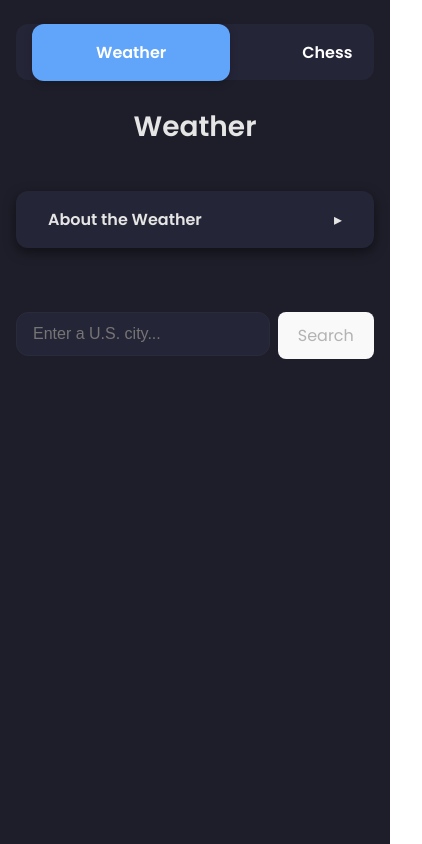
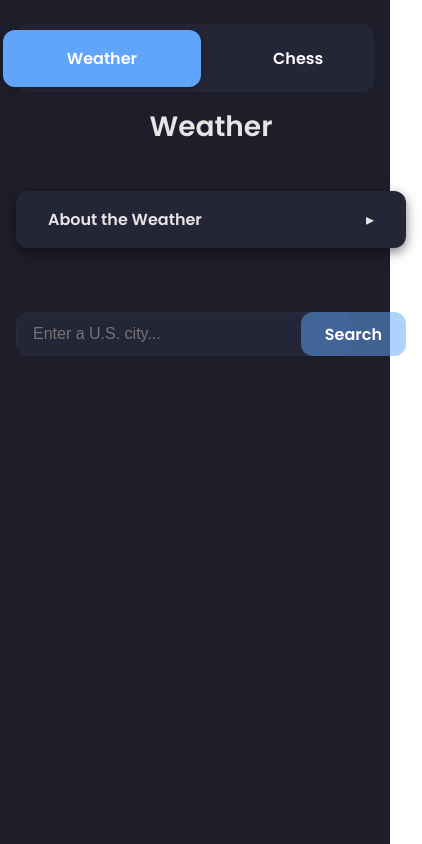
Before and after one commit to HendrixG/weather-app, a React (Vite) app: page / in a window 390 px wide. Shown: the whole page, 422 px wide, since content can reach past the window. Built offline with nearby package versions, Linux system fonts and the light colour scheme.

Commit message:
Touching up!

```diff
--- a/src/App.css
+++ b/src/App.css
@@ -30,29 +30,46 @@
 /*────────────────────────────────────
   Global & Base Layout
 ────────────────────────────────────*/
-* { box-sizing: border-box; }
-html, body { height: 100%; margin: 0; }
+html, body {
+  margin: 0;
+  padding: 0;
+  min-height: 100vh;
+  background: var(--bg);
+}
+
 body {
   display: flex;
   justify-content: center;
   align-items: flex-start;
-  background: var(--bg);
   color: var(--text);
   font-family: var(--font);
   line-height: 1.6;
 }
 
+/* remove default focus outlines & iOS tap highlight */
+input:focus,
+button:focus {
+  outline: none;
+}
+input,
+button {
+  -webkit-tap-highlight-color: transparent;
+}
+
 /*────────────────────────────────────
-  Fixed Nav
+  Fixed Nav (desktop)
 ────────────────────────────────────*/
 .tabs {
   position: fixed;
   top: 24px;
-  left: 50%;
-  transform: translateX(-50%);
+  left: var(--space);
+  right: var(--space);
+  max-width: calc(768px - 2 * var(--space));
+  margin: 0 auto;
   height: var(--nav-height);
   display: flex;
   align-items: center;
+  justify-content: center;
   background: var(--bg-card);
   border-radius: var(--radius);
   gap: var(--space-sm);
@@ -69,11 +86,27 @@ body {
   cursor: pointer;
   transition: background-color 0.2s, color 0.2s, box-shadow 0.2s;
 }
-.tab:hover { background: var(--bg-muted); color: var(--text); }
+.tab:hover {
+  background: var(--bg-muted);
+  color: var(--text);
+}
 .tab.active {
   background: var(--accent);
   color: #fff;
   box-shadow: 0 2px 8px rgba(0,0,0,0.2);
+}
+
+/*────────────────────────────────────
+  Fixed Nav (mobile)
+────────────────────────────────────*/
+@media (max-width: 600px) {
+  .tabs {
+    left: var(--space-sm);
+    right: var(--space-sm);
+    max-width: calc(100% - 2 * var(--space-sm));
+    padding: 6px var(--space-sm);
+    gap: var(--space-xs);
+  }
 }
 
 /*────────────────────────────────────
@@ -111,7 +144,9 @@ body {
   position: absolute;
   right: var(--space);
 }
-.info-card[open] summary::after { content: '▾'; }
+.info-card[open] summary::after {
+  content: '▾';
+}
 .info-card p {
   padding: 0 var(--space) var(--space);
   margin: 0;
@@ -169,8 +204,16 @@ h1 {
   cursor: pointer;
   transition: color 0.2s;
 }
-.clear-button:hover { color: var(--accent); }
+.clear-button:hover {
+  color: var(--accent);
+}
+
+/*────────────────────────────────────
+  Search Button
+────────────────────────────────────*/
 .search-button {
+  position: relative;
+  z-index: 2;
   padding: 0 1.5rem;
   border: none;
   border-radius: var(--radius);
@@ -180,8 +223,13 @@ h1 {
   cursor: pointer;
   transition: background-color 0.2s;
 }
-.search-button:disabled { background: rgba(96,165,250,0.5); cursor: not-allowed; }
-.search-button:hover:not(:disabled) { background: var(--accent-hover); }
+.search-button:disabled {
+  background: rgba(96,165,250,0.5);
+  cursor: not-allowed;
+}
+.search-button:hover:not(:disabled) {
+  background: var(--accent-hover);
+}
 
 /*────────────────────────────────────
   Suggestions Dropdown
@@ -189,13 +237,13 @@ h1 {
 .suggestions-container {
   position: absolute;
   top: calc(100% + var(--space-xs));
-  left: 0; right: 0;
+  left: 0;
+  width: 100%;
   background: var(--bg-card);
   border: 1px solid var(--bg-muted);
   border-radius: var(--radius);
   box-shadow: 0 4px 12px rgba(0,0,0,0.3);
-  overflow: hidden;
-  z-index: 1000;
+  z-index: 1;
 }
 .suggestions-close {
   position: absolute;
@@ -209,7 +257,9 @@ h1 {
   padding: 0;
   line-height: 1;
 }
-.suggestions-close:hover { color: var(--accent); }
+.suggestions-close:hover {
+  color: var(--accent);
+}
 .suggestions {
   list-style: none;
   margin: 0;
@@ -223,8 +273,13 @@ h1 {
   cursor: pointer;
   transition: background-color 0.2s, color 0.2s;
 }
-.suggestions li:last-child { border-bottom: none; }
-.suggestions li:hover { background: var(--bg-muted); color: var(--accent); }
+.suggestions li:last-child {
+  border-bottom: none;
+}
+.suggestions li:hover {
+  background: var(--bg-muted);
+  color: var(--accent);
+}
 
 /*────────────────────────────────────
   Weather Card Container
@@ -246,9 +301,15 @@ h1 {
   position: relative;
   transition: transform 0.2s;
 }
-.weather-card:hover { transform: translateY(-4px); }
-.weather-card h2 { margin-bottom: var(--space-md); }
-.weather-card p { margin: var(--space-xs) 0; }
+.weather-card:hover {
+  transform: translateY(-4px);
+}
+.weather-card h2 {
+  margin-bottom: var(--space-md);
+}
+.weather-card p {
+  margin: var(--space-xs) 0;
+}
 .remove-btn {
   position: absolute;
   top: var(--space-sm);
@@ -260,7 +321,9 @@ h1 {
   cursor: pointer;
   transition: color 0.2s;
 }
-.remove-btn:hover { color: var(--accent); }
+.remove-btn:hover {
+  color: var(--accent);
+}
 
 /*────────────────────────────────────
   Forecast Strip (F)
@@ -305,7 +368,9 @@ h1 {
   cursor: pointer;
   font-weight: 600;
 }
-.api-logs summary:hover { background: var(--bg-card); }
+.api-logs summary:hover {
+  background: var(--bg-card);
+}
 .api-logs[open] summary {
   border: 1px solid var(--accent);
   color: var(--accent);
@@ -323,7 +388,7 @@ h1 {
 }
 
 /*────────────────────────────────────
-  Chess Layout
+  Chess Layout & Board Sizing
 ────────────────────────────────────*/
 .chess-layout {
   display: flex;
@@ -339,16 +404,18 @@ h1 {
     align-items: flex-start;
   }
 }
-
-/*────────────────────────────────────
-  Chessboard Sizing
-────────────────────────────────────*/
-/* wrapper for the chessboard — fluid from 240px up to 600px */
+/* fluid board from 240px up to 600px */
 .chess-area {
   width: clamp(240px, 80vw, 600px);
   margin: 0 auto var(--space-lg);
   touch-action: none;
   overscroll-behavior: contain;
+}
+/* force react-chessboard to fill the wrapper */
+.react-chessboard__board {
+  width: 100% !important;
+  aspect-ratio: 1 / 1;
+  height: auto !important;
 }
 
 /*────────────────────────────────────
@@ -378,7 +445,9 @@ h1 {
   transition: background-color 0.2s;
   margin-bottom: var(--space-md);
 }
-.btn:hover { background: var(--accent-hover); }
+.btn:hover {
+  background: var(--accent-hover);
+}
 .btn-outline {
   background: var(--bg-card);
   color: var(--accent);
@@ -401,7 +470,8 @@ h1 {
   width: 100%;
   border-collapse: collapse;
 }
-.move-history th, .move-history td {
+.move-history th,
+.move-history td {
   padding: var(--space-sm);
   border-bottom: 1px solid var(--bg-muted);
 }
@@ -430,13 +500,7 @@ h1 {
     padding-bottom: var(--space-lg);
     text-align: center;
   }
-  .tabs {
-    width: calc(100% - 2 * var(--space-sm));
-    left: 50%;
-    transform: translateX(-50%);
-    padding: 6px var(--space-sm);
-    gap: var(--space-xs);
-  }
+  /* tabs already handled above */
   h1 {
     font-size: 1.75rem;
     margin-bottom: var(--space-md);
@@ -499,11 +563,13 @@ h1 {
     overflow-x: auto;
     box-shadow: inset 0 -2px 4px rgba(0,0,0,0.2);
   }
-  .move-history th, .move-history td {
+  .move-history th,
+  .move-history td {
     padding: var(--space-xs) var(--space-sm);
     font-size: 0.875rem;
   }
-  .chess-layout h1, .move-history h2 {
+  .chess-layout h1,
+  .move-history h2 {
     font-size: 1.5rem;
   }
 }
--- a/src/components/SearchBar.jsx
+++ b/src/components/SearchBar.jsx
@@ -1,3 +1,4 @@
+// src/SearchBar.jsx
 import React, { useState, useEffect, useRef } from 'react'
 
 export default function SearchBar({ onSearch, placeholder }) {
@@ -10,11 +11,12 @@ export default function SearchBar({ onSearch, placeholder }) {
   useEffect(() => {
     if (!query) {
       setSuggestions([])
+      setShowSuggestions(false)
       return
     }
     clearTimeout(debounceRef.current)
     debounceRef.current = setTimeout(() => {
-      if (abortCtrlRef.current) abortCtrlRef.current.abort()
+      abortCtrlRef.current?.abort()
       const ctrl = new AbortController()
       abortCtrlRef.current = ctrl
 
@@ -26,13 +28,11 @@ export default function SearchBar({ onSearch, placeholder }) {
         .then(res => res.json())
         .then(json => {
           const rawResults = json.results || []
-          // only U.S. cities, no state-level entries
           const filtered = rawResults.filter(r =>
             r.country_code === 'US' && r.feature_code !== 'ADM1'
           )
           const mapped = filtered.map(r => ({
             display: `${r.name}, ${r.admin1}`,
-            // **only** city + state here
             raw:     `${r.name}, ${r.admin1}`
           }))
           setSuggestions(mapped)
@@ -46,14 +46,14 @@ export default function SearchBar({ onSearch, placeholder }) {
 
     return () => {
       clearTimeout(debounceRef.current)
-      if (abortCtrlRef.current) abortCtrlRef.current.abort()
+      abortCtrlRef.current?.abort()
     }
   }, [query])
 
   const doSearch = val => {
     setQuery(val)
     setShowSuggestions(false)
-    onSearch(val)           // now passes "Madison, Wisconsin"
+    onSearch(val)
   }
 
   const clearQuery = () => {
@@ -77,6 +77,7 @@ export default function SearchBar({ onSearch, placeholder }) {
             onFocus={() => query && setShowSuggestions(true)}
             onBlur={() => setTimeout(() => setShowSuggestions(false), 150)}
           />
+
           {query && (
             <button
               className="clear-button"
@@ -86,15 +87,6 @@ export default function SearchBar({ onSearch, placeholder }) {
               ×
             </button>
           )}
-        </div>
-
-        <button
-          onClick={() => doSearch(query.trim())}
-          disabled={!canSearch}
-        >
-          Search
-        </button>
-      </div>
 
           {showSuggestions && suggestions.length > 0 && (
             <div className="suggestions-container">
@@ -106,7 +98,7 @@ export default function SearchBar({ onSearch, placeholder }) {
                 ×
               </button>
               <ul className="suggestions">
-            {suggestions.map((loc,i) => (
+                {suggestions.map((loc, i) => (
                   <li key={i} onMouseDown={() => doSearch(loc.raw)}>
                     {loc.display}
                   </li>
@@ -115,5 +107,15 @@ export default function SearchBar({ onSearch, placeholder }) {
             </div>
           )}
         </div>
+
+        <button
+          className="search-button"
+          onClick={() => doSearch(query.trim())}
+          disabled={!canSearch}
+        >
+          Search
+        </button>
+      </div>
+    </div>
   )
 }
```
Lines whose indentation alone changed are shown as unchanged.
